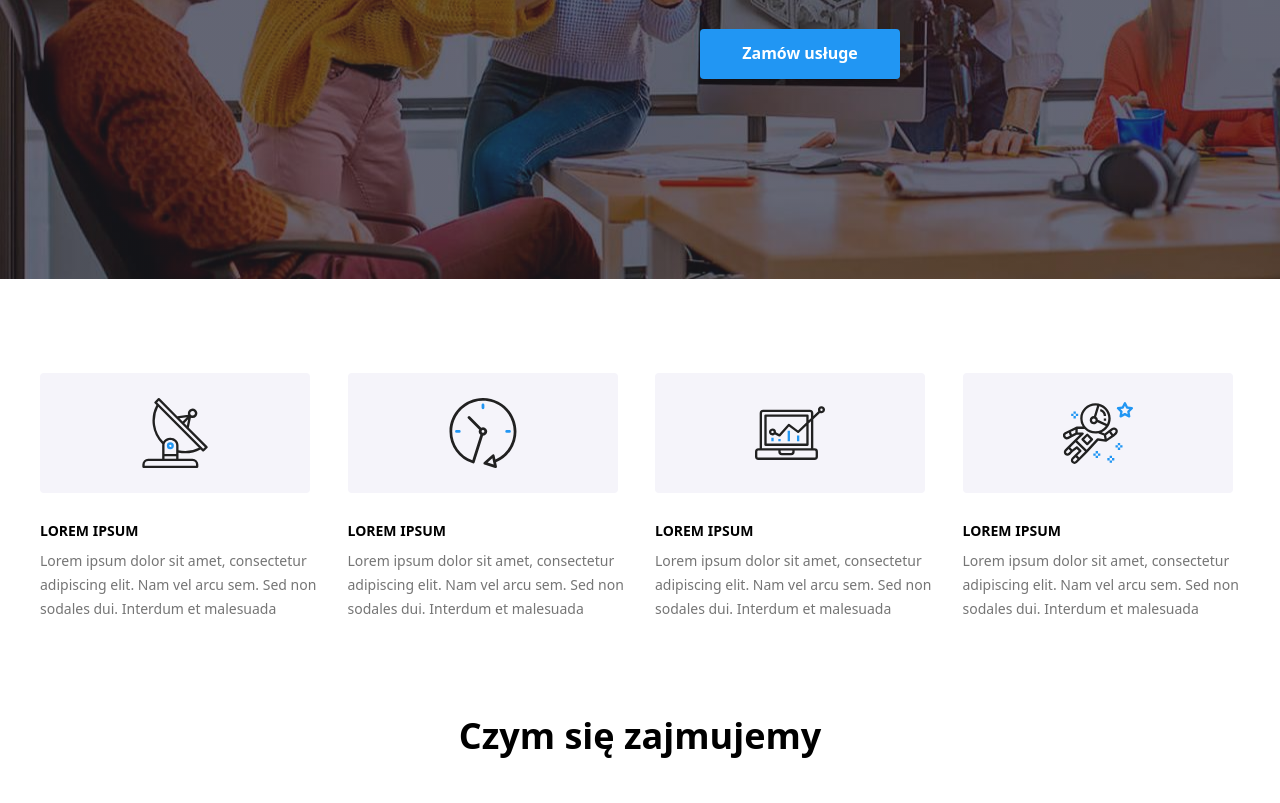
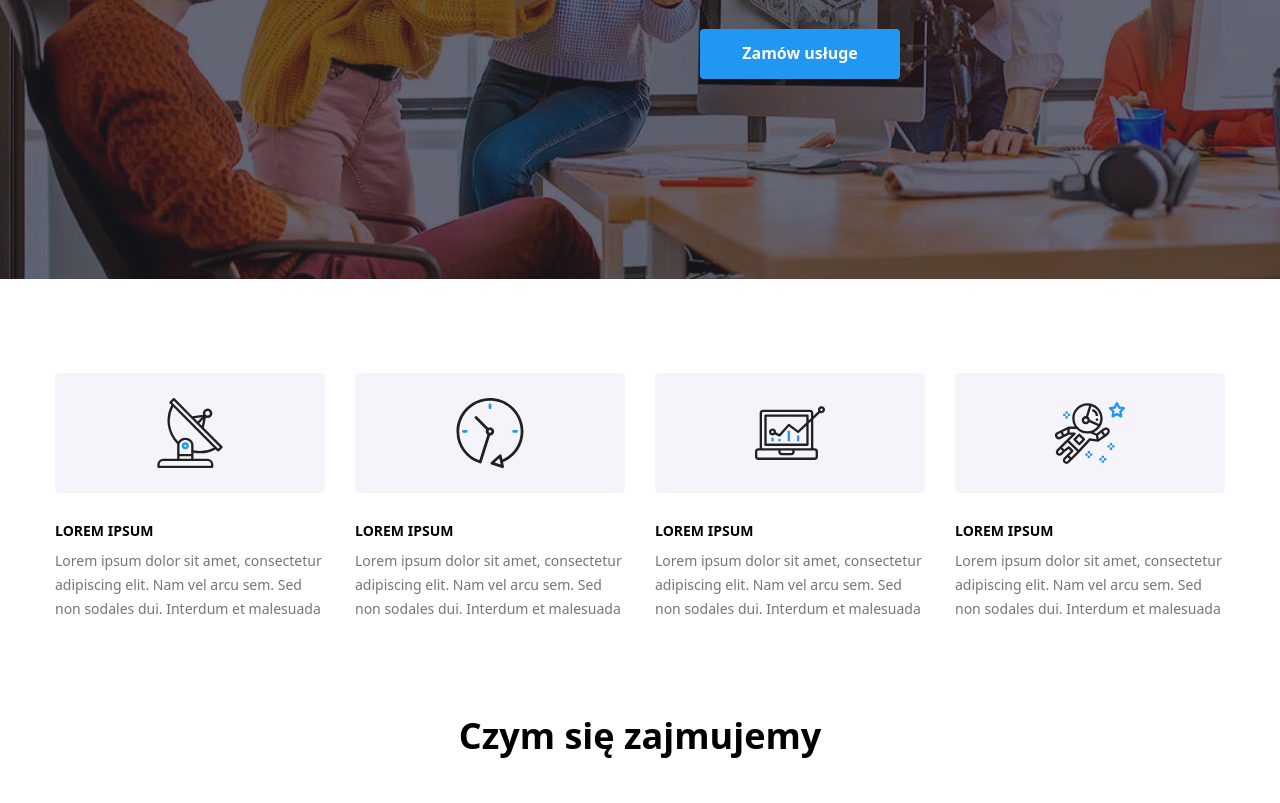
Before and after one commit to SkylightM/goit-markup-hw-07, a plain HTML site: page index.html in a window 1280 px wide. Shown: the part 402-1205 px from the top of the page. Drawn offline with nearby package versions, Linux system fonts and the light colour scheme.

Commit message:
update final

```diff
--- a/css/index.css
+++ b/css/index.css
@@ -283,12 +283,15 @@ button {
     list-style: none;
 }
 
+.lorem-list__element {
+    width: 270px;
+}
+
 .lorem-list__text {
     font-size: 14px;
     line-height: 1.14;
     font-weight: 700;
     color: black;
-    width: 270px;
     padding-top: 30px;
 }
 
--- a/scss/components/_lorem-section.scss
+++ b/scss/components/_lorem-section.scss
@@ -8,12 +8,15 @@
     align-items: center;
     gap: 30px;
     list-style: none;
+    &__element{
+        width: 270px;
+    }
     &__text{
         font-size: 14px;
         line-height: 1.14;
         font-weight: 700;
         color: $loremText;
-        width: 270px;
+
         padding-top: 30px;
         &--description{
             font-size: 14px;
```
Also changed, not shown: css/main.css, css/main.min.css.
